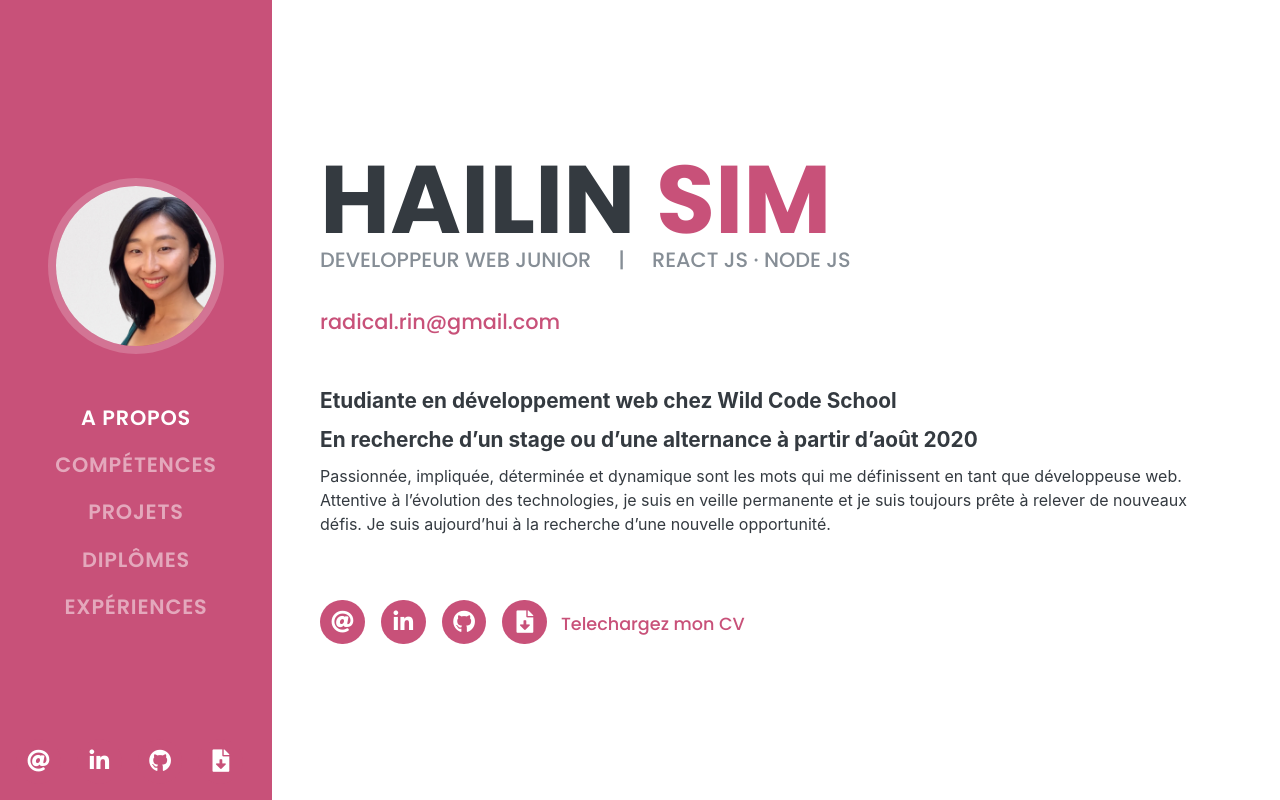
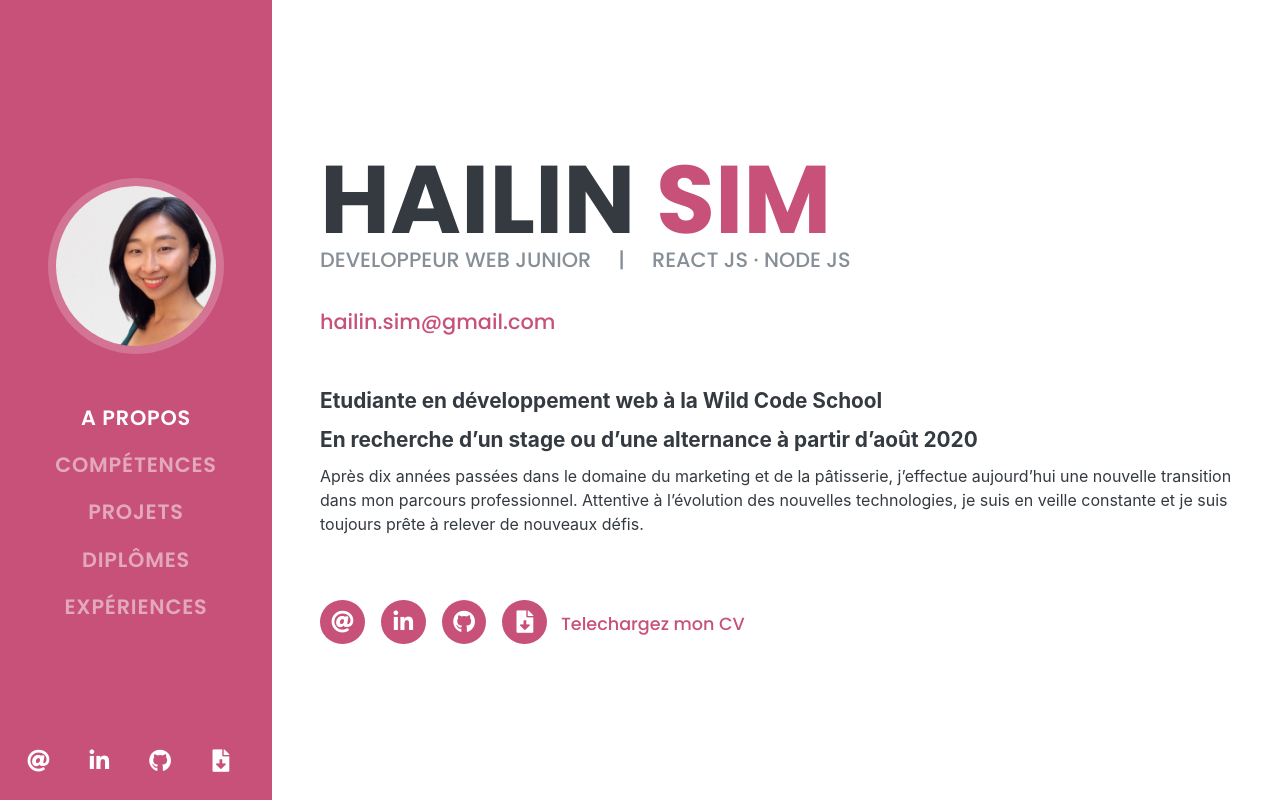
Before and after one commit to Lenasim/cv_web, a React (Create React App) app: page / in a window 1280 px wide. Shown: the top 800 px of the page. Built offline with nearby package versions, Linux system fonts and the light colour scheme.

Commit message:
change intro text

```diff
--- a/src/components/ElementAbout.js
+++ b/src/components/ElementAbout.js
@@ -11,16 +11,16 @@ const ElementAbout = () => {
                 </h1>
                 <div className="subheading-main mb-5">DEVELOPPEUR WEB JUNIOR &nbsp; &nbsp; | &nbsp; &nbsp; REACT JS · NODE JS
                     <br />
-                    <br /> <a href="mailto:radical.rin@gmail.com">radical.rin@gmail.com</a>
+                    <br /> <a href="mailto:radical.rin@gmail.com">hailin.sim@gmail.com</a>
                 </div>
-                <p className="lead bold">Etudiante en développement web chez Wild Code School </p>
+                <p className="lead bold">Etudiante en développement web à la Wild Code School </p>
                 <p className="lead bold"> En recherche d’un stage ou d’une alternance à partir d’août 2020</p>
-                <p className="lead mb-5"> Passionnée, impliquée, déterminée et dynamique sont les mots qui me définissent
-                en tant que développeuse web. Attentive à l’évolution des technologies,
-                je suis en veille permanente et je suis toujours prête à relever de nouveaux défis.
-                Je suis aujourd’hui à la recherche d’une nouvelle opportunité. </p>
+                <p className="lead mb-5"> Après dix années passées dans le domaine du marketing et de la pâtisserie,
+                j’effectue aujourd’hui une nouvelle transition dans mon parcours professionnel.
+                Attentive à l’évolution des nouvelles technologies, je suis en veille constante et
+                je suis toujours prête à relever de nouveaux défis. </p>
                 <div className="social-icons subheading">
-                    <a href="mailto:radical.rin@gmail.com">
+                    <a href="mailto:hailin.sim@gmail.com">
                         <i className="fas fa-at"></i>
                     </a>
                     <a href="https://www.linkedin.com/in/lena-hailin-sim">
```
